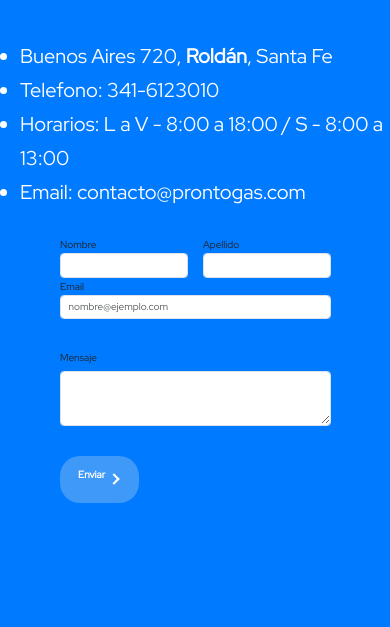
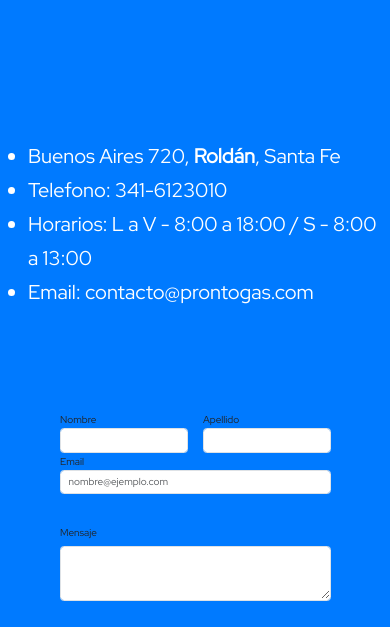
Before and after one commit to JoaquinCabreraR/PRUEBA-ERROR-NPM-, a plain HTML site: page PROYECTO - Pronto Gas/pages/contacto.html in a window 390 px wide. Shown: the part 130-757 px from the top of the page. Drawn offline with nearby package versions, Linux system fonts and the light colour scheme.

Commit message:
Modificacion boton ver mas en pagina producto y modificacion de pagina contacto (formulario)

```diff
--- a/PROYECTO - Pronto Gas/pages/contacto.html
+++ b/PROYECTO - Pronto Gas/pages/contacto.html
@@ -47,10 +47,12 @@
 
     <main class="container-fluid">
         <div class="row h-100">
-            <section class="d-flex justify-content-evenly align-items-center px-0 datosContacto">
-                <div class="col-xxl-6" data-aos="zoom-in-right" data-aos-duration="1000">
+            <section class="d-flex justify-content-evenly align-items-center datosContacto">
+                <article class="col-xxl-6 px-0">
+                    <div data-aos="zoom-in-right" data-aos-duration="1000">
                         <ul class="listaContacto">
-                        <li><a href="https://goo.gl/maps/2Kmor7LCVSEjj4FbA" class="px-0" target="blank">Buenos Aires 720,
+                            <li><a href="https://goo.gl/maps/2Kmor7LCVSEjj4FbA" class="px-0" target="blank">Buenos Aires
+                                    720,
                                     <b>Roldán</b>, Santa
                                     Fe</a></li>
                             <li>Telefono: 341-6123010</li>
@@ -59,7 +61,9 @@
                                     target="blank">Email: contacto@prontogas.com</a></li>
                         </ul>
                     </div>
+                </article>
                 <br>
+                <article class="col-xxl-6 formulario1">
                     <form action="forms" data-aos="zoom-in-left" data-aos-duration="1000">
                         <div class="row">
                             <div class="col">
@@ -73,7 +77,8 @@
                         </div>
                         <div class="mb-5">
                             <label for="email">Email</label>
-                        <input type="email" class="form-control" id="exampleFormControlInput1" placeholder="nombre@ejemplo.com" required>
+                            <input type="email" class="form-control" id="exampleFormControlInput1"
+                                placeholder="nombre@ejemplo.com" required>
                         </div>
                         <div class="mb-5">
                             <label for="exampleFormControlTextarea1" class="form-label">Mensaje</label>
@@ -86,6 +91,7 @@
                             </div>
                         </button>
                     </form>
+                </article>
             </section>
         </div>
     </main>
--- a/SASS/SCSS/style.scss
+++ b/SASS/SCSS/style.scss
@@ -266,9 +266,16 @@ button:hover .arrow:before {
     .datosContacto{
         display: flex;
         flex-direction: column;
+        margin-top: 100px;
+    }
+    .formulario1{
+        margin-top: 75px;
     }
     .infoventa{
         margin-top: 100px;
+    }
+    .botonVerMas{
+        display: none;
     }
 }
 
@@ -287,8 +294,15 @@ button:hover .arrow:before {
     .datosContacto{
         display: flex;
         flex-direction: column;
+        margin-top: 100px;
+    }
+    .formulario1{
+        margin-top: 75px;
     }
     .infoventa{
         margin-top: 100px;
     }
+    .botonVerMas{
+        display: none;
+    }
 }
```
Also changed, not shown: SASS/CSS/style.css. Lines whose indentation alone changed are shown as unchanged.
